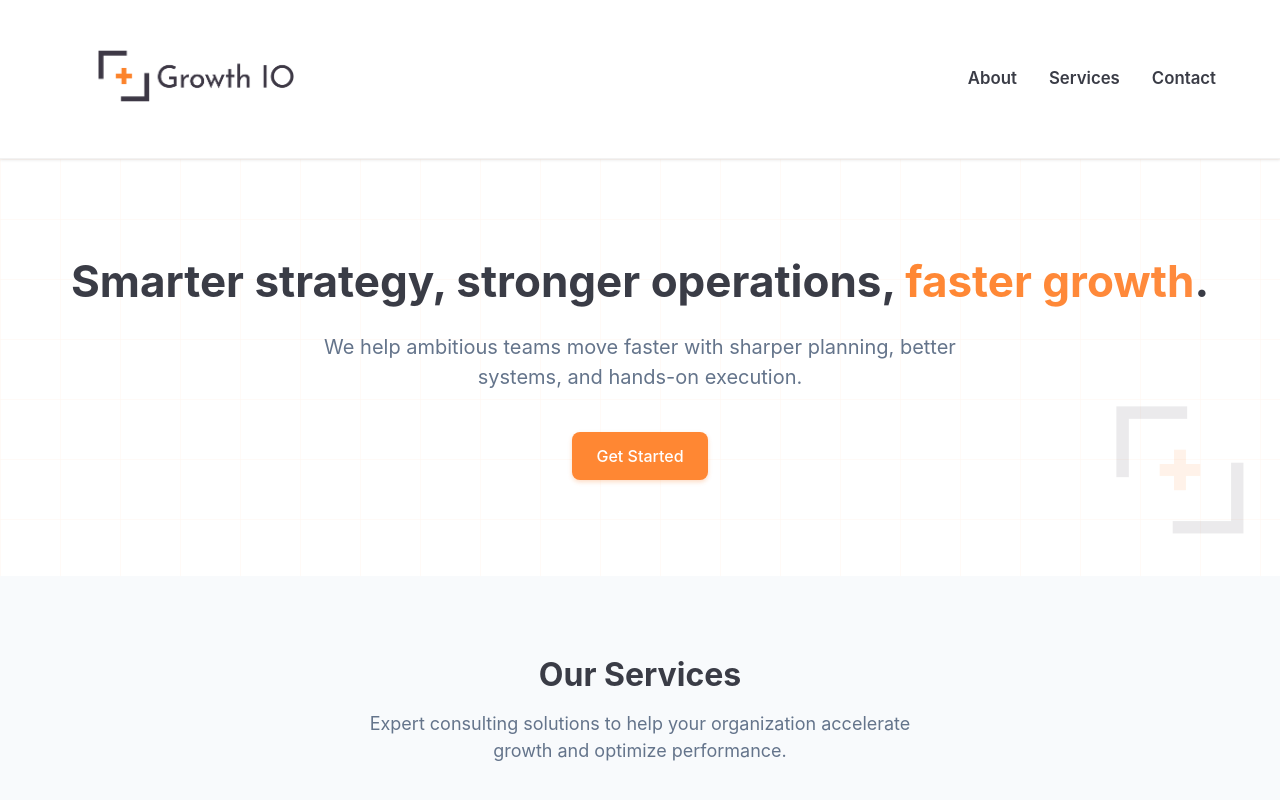
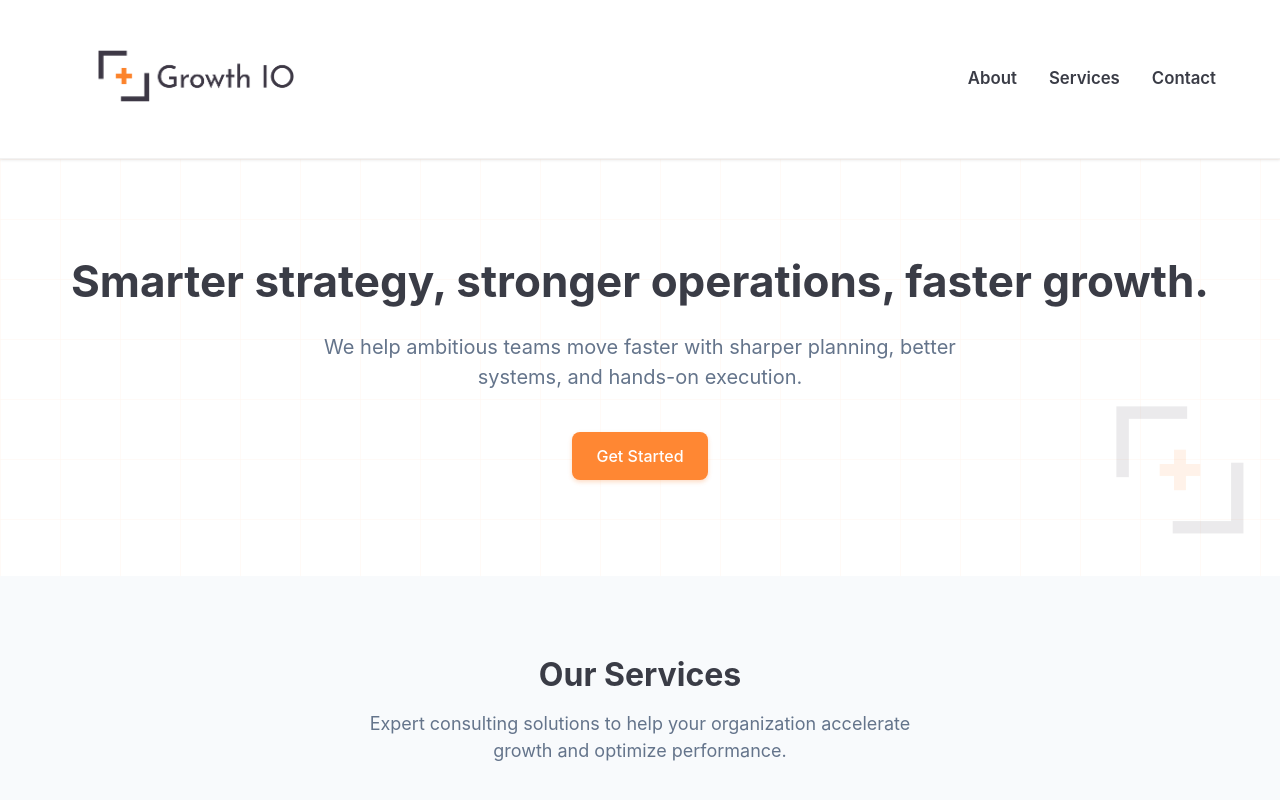
Before and after one commit to iogrowth/iogrowth-site, a plain HTML site: page index.html in a window 1280 px wide. Shown: the top 800 px of the page. Drawn offline with Linux system fonts and the light colour scheme.

Commit message:
Make the main heading more consistent by unifying the text appearance
Removed the gradient style from the "faster growth" text within the main heading in index.html.

Replit-Commit-Author: Agent
Replit-Commit-Session-Id: 2b077875-f362-4fa1-a4e3-32fde0c8193e

```diff
--- a/index.html
+++ b/index.html
@@ -59,7 +59,7 @@
   <!-- Hero Section -->
   <section id="about" class="hero">
     <div class="container">
-      <h1>Smarter strategy, stronger operations, <span class="gradient-text">faster growth</span>.</h1>
+      <h1>Smarter strategy, stronger operations, faster growth.</h1>
       <p class="hero-text">We help ambitious teams move faster with sharper planning, better systems, and hands-on execution.</p>
       <a href="#contact" class="btn btn-primary" id="get-started-btn" onclick="scrollToContact(event)">Get Started</a>
     </div>
```
